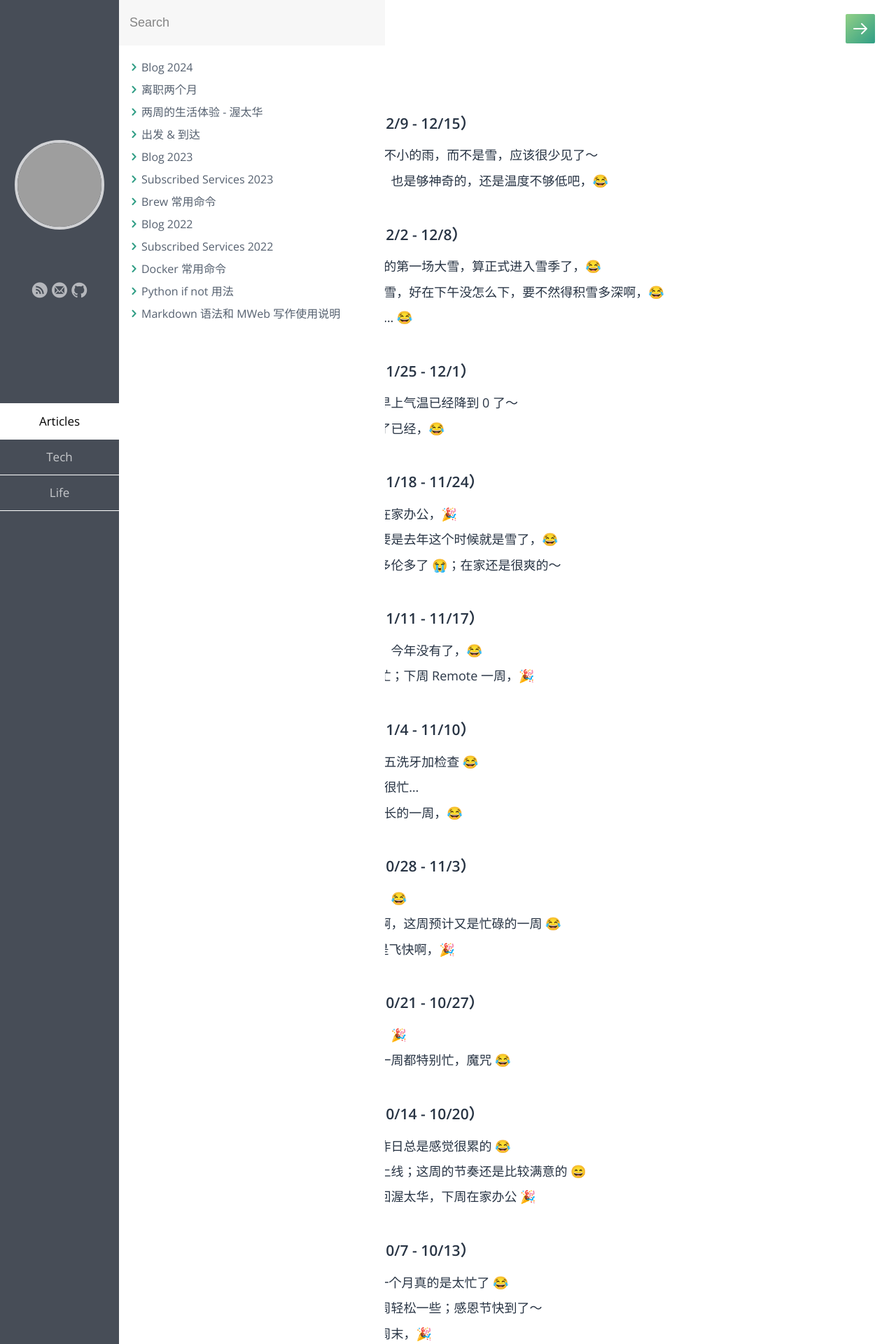
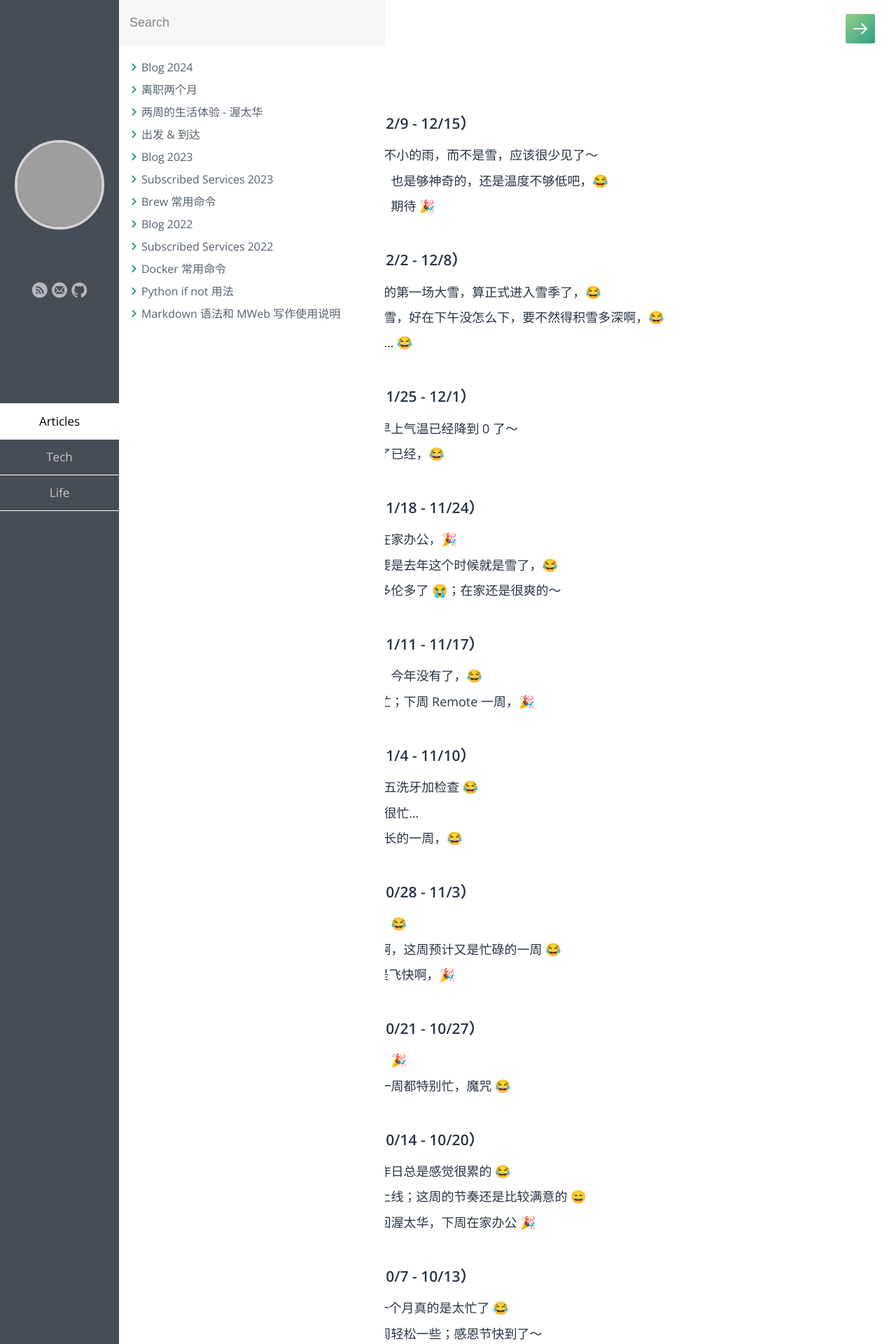
Before and after one commit to samxupeiran/samxupeiran.github.io, a Jekyll site: the page built from _posts/life/2024-01-02-my-blog.md, in a window 1280 px wide. Shown: the top 1920 px of the page at 70% size. Built offline with Jekyll 4.4.1, drawn with Linux system fonts in a browser that asks for light colours; some web fonts are replaced; grey boxes are pictures that could not be loaded.

Commit message:
feat: add weekly blog 12/12

```diff
--- a/_posts/life/2024-01-02-my-blog.md
+++ b/_posts/life/2024-01-02-my-blog.md
@@ -9,6 +9,7 @@ tags: Blog
 - ### 2024 年 12 月 第 2 周（12/9 - 12/15）
      - 12/9 今天早晨竟然下起了不小的雨，而不是雪，应该很少见了～
      - 12/11 这两天一直在下雨，也是够神奇的，还是温度不够低吧，😂
+     - 12/12 计划明天回渥太华，期待 🎉
 
 - ### 2024 年 12 月 第 1 周（12/2 - 12/8）
      - 12/2 昨天终于下起了冬天的第一场大雪，算正式进入雪季了，😂
```
